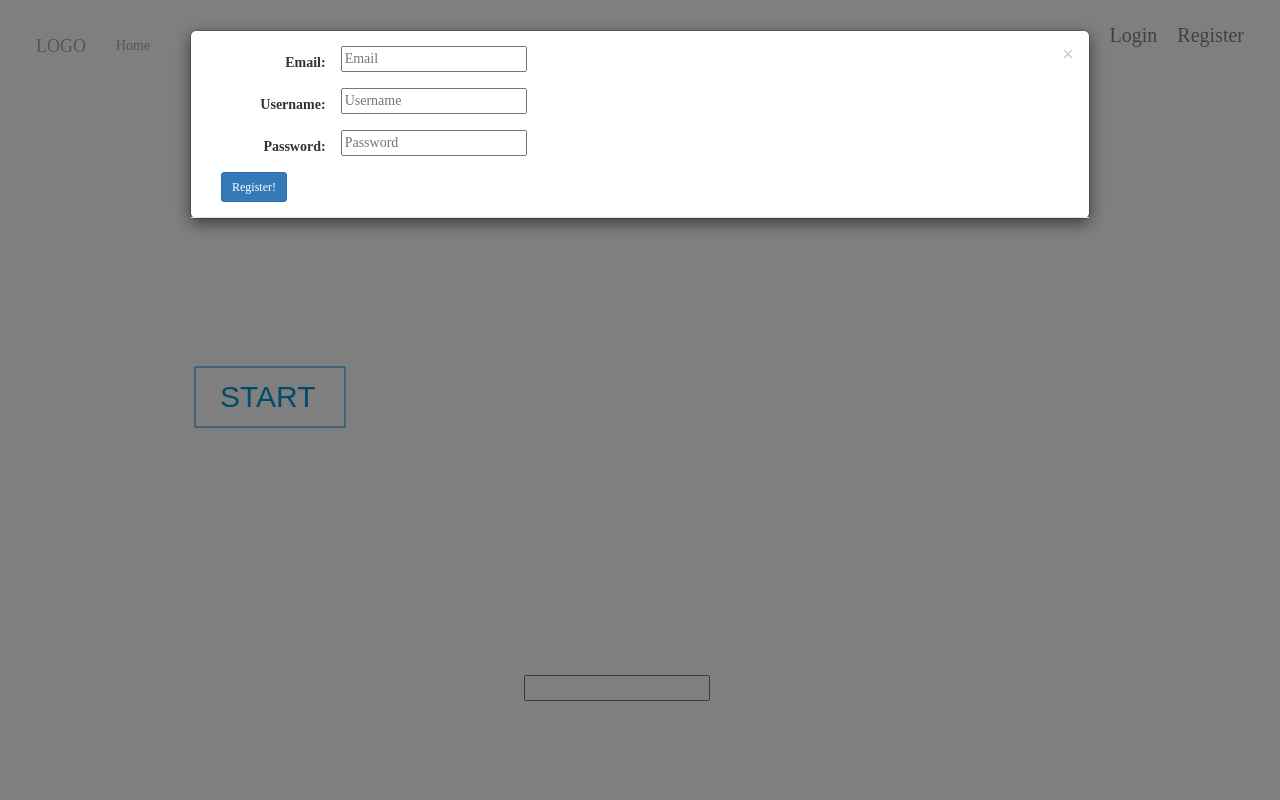
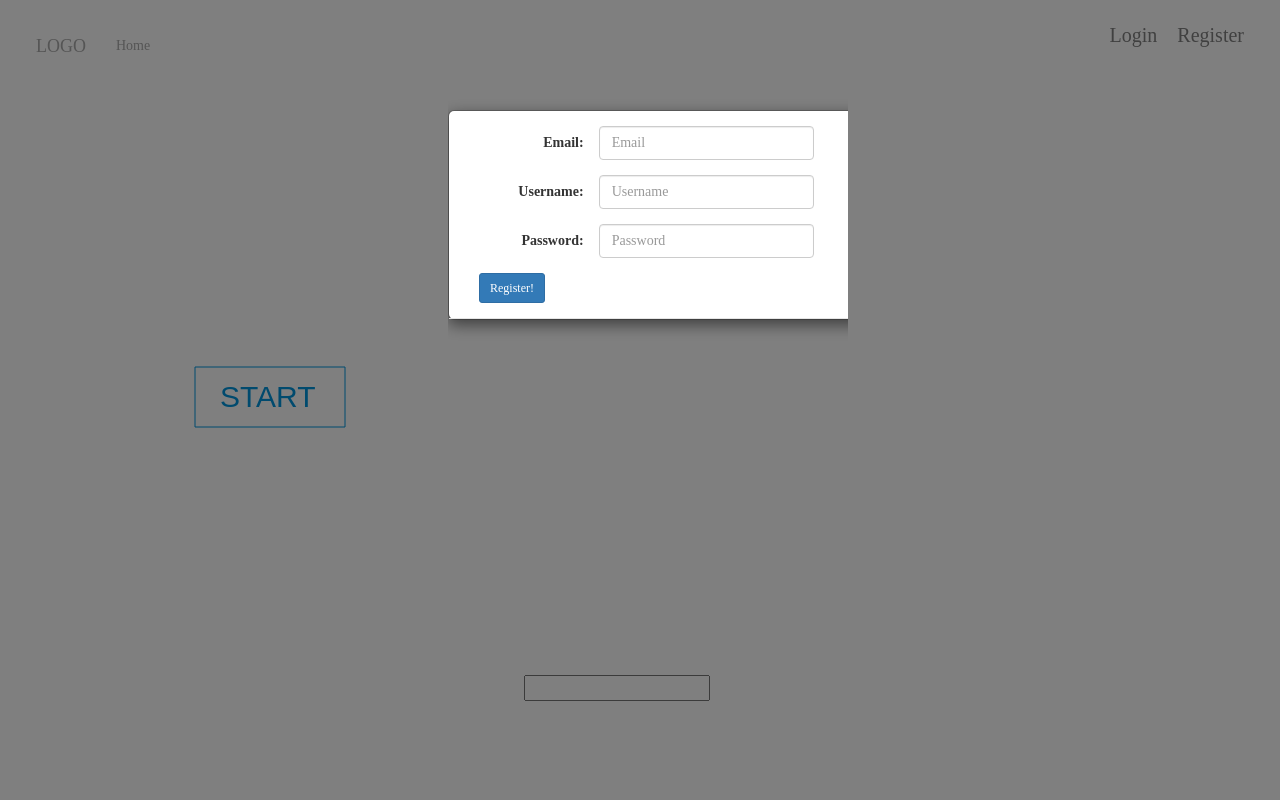
Before and after one commit to nyc-chipmunks-2016/typing-game, a Rails app: page /games/new in a window 1280 px wide, after a click on "Register". Run offline with Rails 7, Linux system fonts and the light colour scheme; data comes from the database, SQL or seed files in the repository; some libraries are stand-ins or nearby versions.

Commit message:
fixing css on forms

```diff
--- a/app/assets/stylesheets/application.css
+++ b/app/assets/stylesheets/application.css
@@ -76,22 +76,7 @@
   margin-top: 25px;
   padding: 20px;
 }
-div#OR {
-  height: 30px;
-  width: 10px;
-  border: 1px solid #C2C2C2;
-  border-radius: 30%;
-  font-weight: bold;
-  line-height: 28px;
-  text-align: center;
-  font-size: 12px;
-  float: right;
-  position: absolute;
-  right: -16px;
-  top: 40%;
-  z-index: 1;
-  background: #DFDFDF;
-}
+
 .link{
   background:none!important;
   border:none;
@@ -105,3 +90,18 @@
 .link-font {
   font-size: 20px;
 }
+#myModal{
+  font-size: 14px;
+  width: 400px;
+  left: 35%;
+  top:10%;
+}
+#myModalLogin{
+  font-size: 14px;
+  width: 400px;
+  left: 35%;
+  top:10%;
+}
+.form-control{
+  width: 215px;
+}
--- a/app/views/layouts/_login_register.html.erb
+++ b/app/views/layouts/_login_register.html.erb
@@ -15,15 +15,15 @@
               <div class="form-group">
                 <input name="authenticity_token" value="<%= form_authenticity_token %>" type="hidden">
                 <label for="email" class="col-sm-2 control-label">Email:</label>
-                  <input type="email" name="user[email]" value=""  placeholder="Email" required>
+                <input class="form-control" type="email" name="user[email]" value=""  placeholder="Email" required>
               </div>
               <div class="form-group">
                 <label for="username" class="col-sm-2 control-label">Username:</label>
-                  <input type="text" name="user[username]" value="" placeholder="Username" maxlength="20" required>
+                <input class="form-control" type="text" name="user[username]" value="" placeholder="Username" maxlength="20" required>
               </div>
               <div class="form-group">
                 <label for="password" class="col-sm-2 control-label">Password:</label>
-                  <input type="password" name="user[password]" value="" placeholder="Password"  required>
+                <input class="form-control" type="password" name="user[password]" value="" placeholder="Password"  required>
               </div>
               <div class="col-sm-10">
                 <input class="btn btn-primary btn-sm" type="submit" name="" value="Register!">
@@ -38,30 +38,31 @@
 <!-- Login Drop Down -->
 <ul class="nav navbar-nav navbar-right">
   <li>
-    <button class="link" data-toggle="modal" data-target="#myModal">
+    <button class="link" data-toggle="modal" data-target="#myModalLogin">
       <span class="link-font">Login</span>
     </button>
   </li>
-  <div class="modal fade" id="myModal" tabindex="-1" role="dialog" aria-labelledby="myLargeModalLabel" aria-hidden="true">
+  <div class="modal fade" id="myModalLogin" tabindex="-1" role="dialog" aria-labelledby="myLargeModalLabel" aria-hidden="true">
     <div class="modal-dialog modal-lg">
       <div class="modal-content">
         <div class="modal-header">
           <button type="button" class="close" data-dismiss="modal" aria-hidden="true">×</button>
             <div class="tab-pane active" id="Login">
               <form class="form-horizontal" action="/sessions" method="post">
+                <input name="authenticity_token" value="<%= form_authenticity_token %>" type="hidden">
                 <div class="form-group">
-                  <input name="authenticity_token" value="<%= form_authenticity_token %>" type="hidden">
                   <div class="col-sm-10">
                     <label for="username" class="col-sm-2 control-label">Username:</label>
-                    <input class="login_text_field" type="text" name="session[username]" value="">
+                    <input class="form-control" type="text" name="session[username]" value="">
                   </div>
                 </div>
                 <div class="form-group">
+                    <div class="col-sm-10">
                       <label for="password" class="col-sm-2 control-label">Password:</label>
-                    <div class="col-sm-10">
-                      <input class="login_text_field" type="password" name="session[password]" value="">
+                      <input class="form-control" type="password" name="session[password]" value="">
                     </div>
                 </div>
+                <br/>
                 <div class="col-sm-10">
                   <input class="btn btn-primary btn-sm" type="submit" name="" value="Login!">
                 </div>
```
Lines whose indentation alone changed are shown as unchanged.
